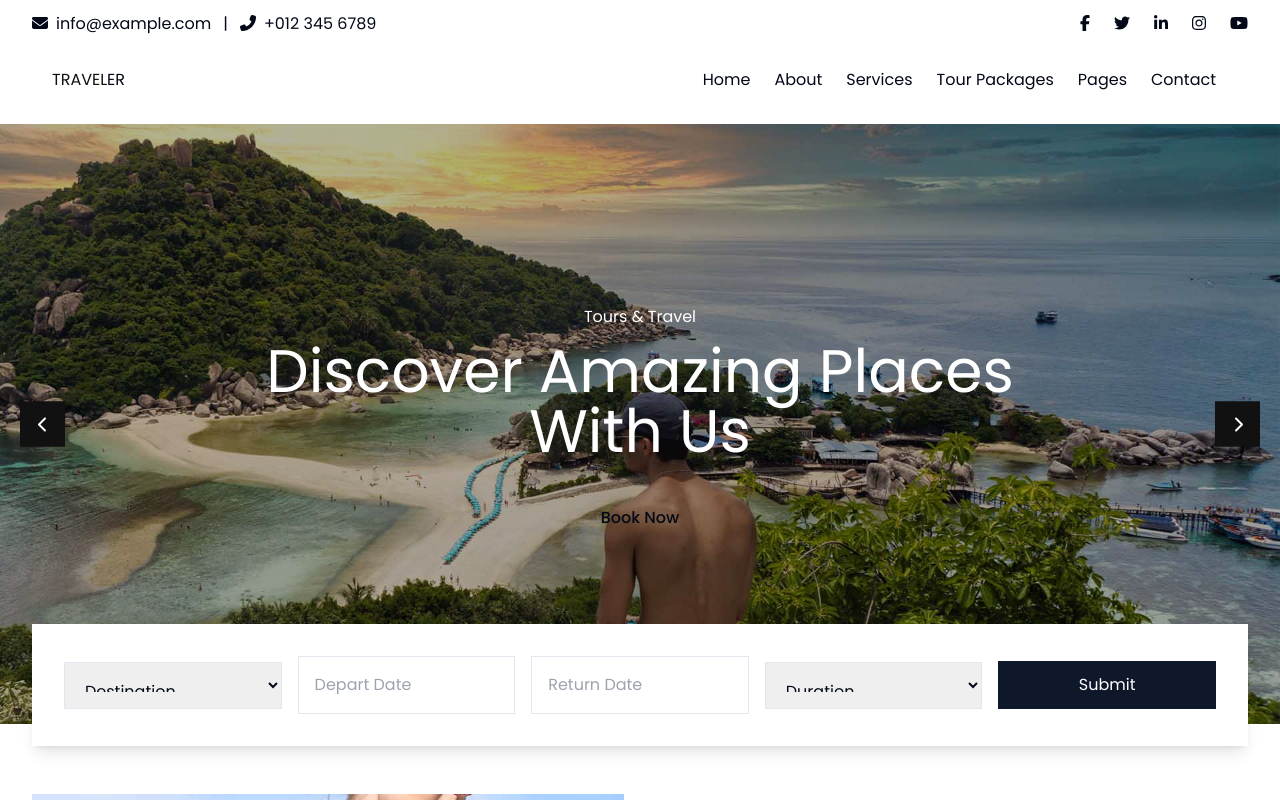
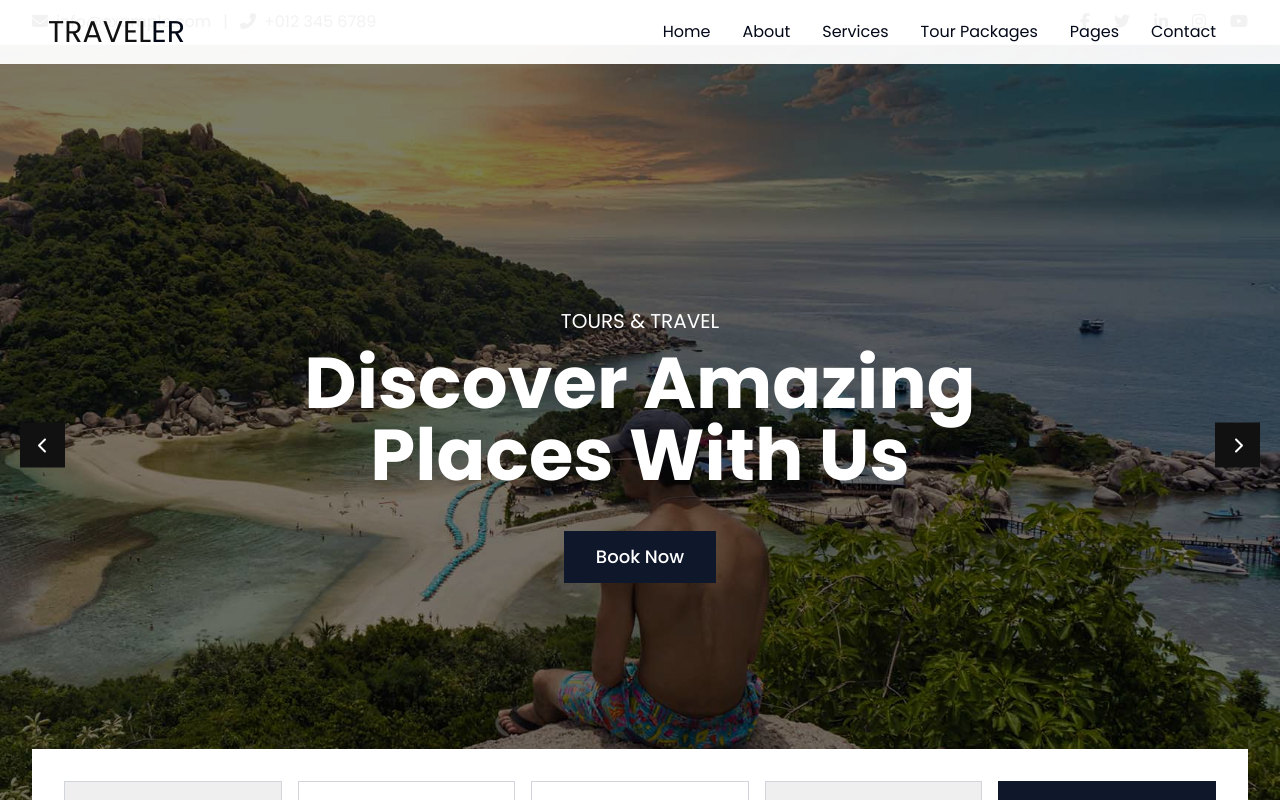
Before and after one commit to mukeshbuwade1/reactify-html-magic, a React (Vite) app: page / in a window 1280 px wide. Shown: the top 800 px of the page. Built offline with nearby package versions, Linux system fonts and the light colour scheme.

Commit message:
Update UI placement
Update the UI placement of the nav header, carousel, and search field (BookingForm).

```diff
--- a/src/components/BookingForm.tsx
+++ b/src/components/BookingForm.tsx
@@ -8,12 +8,12 @@ const BookingForm: React.FC = () => {
   const [returnDate, setReturnDate] = useState<Date | null>(null);
 
   return (
-    <div className="container mx-auto booking">
-      <div className="bg-white shadow-lg p-8">
-        <div className="grid grid-cols-1 md:grid-cols-5 gap-4 items-center">
+    <div className="container mx-auto booking relative z-10">
+      <div className="bg-white shadow-lg p-4 md:p-8 mx-3 md:mx-0 -mt-20 md:-mt-24">
+        <div className="grid grid-cols-1 md:grid-cols-5 gap-4">
           <div className="md:col-span-1">
-            <select className="w-full p-4 border" style={{ height: "47px" }}>
-              <option value="">Destination</option>
+            <select className="w-full p-4 border border-gray-300 text-gray-600" style={{ height: "56px" }}>
+              <option value="" disabled selected>Destination</option>
               <option value="1">Destination 1</option>
               <option value="2">Destination 2</option>
               <option value="3">Destination 3</option>
@@ -23,28 +23,30 @@ const BookingForm: React.FC = () => {
             <DatePicker
               selected={departDate}
               onChange={(date: Date) => setDepartDate(date)}
-              className="w-full p-4 border"
+              className="w-full p-4 border border-gray-300 text-gray-600"
               placeholderText="Depart Date"
+              style={{ height: "56px" }}
             />
           </div>
           <div className="md:col-span-1">
             <DatePicker
               selected={returnDate}
               onChange={(date: Date) => setReturnDate(date)}
-              className="w-full p-4 border"
+              className="w-full p-4 border border-gray-300 text-gray-600"
               placeholderText="Return Date"
+              style={{ height: "56px" }}
             />
           </div>
           <div className="md:col-span-1">
-            <select className="w-full p-4 border" style={{ height: "47px" }}>
-              <option value="">Duration</option>
-              <option value="1">Duration 1</option>
-              <option value="2">Duration 2</option>
-              <option value="3">Duration 3</option>
+            <select className="w-full p-4 border border-gray-300 text-gray-600" style={{ height: "56px" }}>
+              <option value="" disabled selected>Duration</option>
+              <option value="1">3 Days</option>
+              <option value="2">5 Days</option>
+              <option value="3">7 Days</option>
             </select>
           </div>
           <div className="md:col-span-1">
-            <button className="w-full bg-primary text-white p-3">Submit</button>
+            <button className="w-full bg-primary text-white p-4 hover:bg-opacity-90 transition-all font-medium" style={{ height: "56px" }}>Submit</button>
           </div>
         </div>
       </div>
--- a/src/components/HeaderCarousel.tsx
+++ b/src/components/HeaderCarousel.tsx
@@ -28,8 +28,8 @@ const HeaderCarousel: React.FC<HeaderCarouselProps> = ({ interval = 5000 }) => {
   };
 
   return (
-    <div className="container-fluid p-0">
-      <div id="header-carousel" className="relative overflow-hidden" style={{ height: '600px' }}>
+    <div className="container-fluid p-0 relative">
+      <div id="header-carousel" className="relative overflow-hidden" style={{ height: '100vh', maxHeight: '800px' }}>
         <div className="relative w-full h-full">
           {/* First Slide */}
           <div
@@ -37,11 +37,12 @@ const HeaderCarousel: React.FC<HeaderCarouselProps> = ({ interval = 5000 }) => {
             style={{ zIndex: activeIndex === 0 ? 1 : 0 }}
           >
             <img className="w-full h-full object-cover" src="/img/carousel-1.jpg" alt="Image" />
-            <div className="carousel-caption d-flex flex-column align-items-center justify-content-center absolute inset-0 flex flex-col items-center justify-center">
-              <div className="p-3" style={{ maxWidth: '900px' }}>
-                <h4 className="text-white text-uppercase mb-3">Tours & Travel</h4>
-                <h1 className="text-4xl md:text-5xl lg:text-6xl text-white mb-6">Let's Discover The World Together</h1>
-                <a href="#" className="btn btn-primary py-2 px-4 md:py-3 md:px-5 mt-2">Book Now</a>
+            <div className="absolute inset-0 bg-black bg-opacity-30"></div>
+            <div className="carousel-caption absolute inset-0 flex flex-col items-center justify-center text-center">
+              <div className="p-3 max-w-4xl mx-auto">
+                <h4 className="text-white text-uppercase mb-3 text-lg md:text-xl">TOURS & TRAVEL</h4>
+                <h1 className="text-4xl md:text-6xl lg:text-7xl text-white font-bold mb-6 leading-tight">Let's Discover The World Together</h1>
+                <a href="#" className="bg-primary text-white py-3 px-8 inline-block mt-4 text-lg font-medium hover:bg-opacity-90 transition-all">Book Now</a>
               </div>
             </div>
           </div>
@@ -52,11 +53,12 @@ const HeaderCarousel: React.FC<HeaderCarouselProps> = ({ interval = 5000 }) => {
             style={{ zIndex: activeIndex === 1 ? 1 : 0 }}
           >
             <img className="w-full h-full object-cover" src="/img/carousel-2.jpg" alt="Image" />
-            <div className="carousel-caption d-flex flex-column align-items-center justify-content-center absolute inset-0 flex flex-col items-center justify-center">
-              <div className="p-3" style={{ maxWidth: '900px' }}>
-                <h4 className="text-white text-uppercase mb-3">Tours & Travel</h4>
-                <h1 className="text-4xl md:text-5xl lg:text-6xl text-white mb-6">Discover Amazing Places With Us</h1>
-                <a href="#" className="btn btn-primary py-2 px-4 md:py-3 md:px-5 mt-2">Book Now</a>
+            <div className="absolute inset-0 bg-black bg-opacity-30"></div>
+            <div className="carousel-caption absolute inset-0 flex flex-col items-center justify-center text-center">
+              <div className="p-3 max-w-4xl mx-auto">
+                <h4 className="text-white text-uppercase mb-3 text-lg md:text-xl">TOURS & TRAVEL</h4>
+                <h1 className="text-4xl md:text-6xl lg:text-7xl text-white font-bold mb-6 leading-tight">Discover Amazing Places With Us</h1>
+                <a href="#" className="bg-primary text-white py-3 px-8 inline-block mt-4 text-lg font-medium hover:bg-opacity-90 transition-all">Book Now</a>
               </div>
             </div>
           </div>
@@ -65,15 +67,15 @@ const HeaderCarousel: React.FC<HeaderCarouselProps> = ({ interval = 5000 }) => {
         {/* Navigation Buttons */}
         <button
           onClick={handlePrev}
-          className="absolute left-5 top-1/2 transform -translate-y-1/2 z-10 btn btn-dark w-[45px] h-[45px] flex items-center justify-center"
+          className="absolute left-5 top-1/2 transform -translate-y-1/2 z-10 w-[45px] h-[45px] flex items-center justify-center bg-dark text-white hover:bg-opacity-80"
         >
-          <FontAwesomeIcon icon={faChevronLeft} className="text-white" />
+          <FontAwesomeIcon icon={faChevronLeft} />
         </button>
         <button
           onClick={handleNext}
-          className="absolute right-5 top-1/2 transform -translate-y-1/2 z-10 btn btn-dark w-[45px] h-[45px] flex items-center justify-center"
+          className="absolute right-5 top-1/2 transform -translate-y-1/2 z-10 w-[45px] h-[45px] flex items-center justify-center bg-dark text-white hover:bg-opacity-80"
         >
-          <FontAwesomeIcon icon={faChevronRight} className="text-white" />
+          <FontAwesomeIcon icon={faChevronRight} />
         </button>
       </div>
     </div>
--- a/src/pages/Index.tsx
+++ b/src/pages/Index.tsx
@@ -16,6 +16,7 @@ import BookingForm from '../components/BookingForm';
 const Index = () => {
   const [showBackToTop, setShowBackToTop] = useState(false);
   const [mobileMenuOpen, setMobileMenuOpen] = useState(false);
+  const [scrolled, setScrolled] = useState(false);
 
   useEffect(() => {
     const handleScroll = () => {
@@ -23,6 +24,12 @@ const Index = () => {
         setShowBackToTop(true);
       } else {
         setShowBackToTop(false);
+      }
+
+      if (window.scrollY > 100) {
+        setScrolled(true);
+      } else {
+        setScrolled(false);
       }
     };
 
@@ -44,7 +51,7 @@ const Index = () => {
   return (
     <div className="min-h-screen">
       {/* Topbar Start */}
-      <div className="hidden lg:block bg-light pt-3">
+      <div className="hidden lg:block topbar">
         <div className="container mx-auto">
           <div className="flex justify-between items-center">
             <div className="flex items-center">
@@ -75,24 +82,23 @@ const Index = () => {
       {/* Topbar End */}
 
       {/* Navbar Start */}
-      <div className="navbar relative w-full z-10">
-        <div className="container mx-auto relative py-3">
-          <nav className="bg-white lg:bg-transparent shadow-lg lg:shadow-none py-3 px-5">
-            <div className="flex justify-between items-center">
-              <a href="/" className="navbar-brand">
-                <h1 className="m-0 text-primary"><span className="text-dark">TRAVEL</span>ER</h1>
+      <nav className={`navbar ${scrolled ? 'shadow-md' : ''}`}>
+        <div className="container mx-auto">
+          <div className="flex justify-between items-center py-3 px-4">
+            <a href="/" className="navbar-brand flex-shrink-0">
+              <h1 className="m-0 text-3xl"><span className="text-dark">TRAVEL</span><span className="text-primary">ER</span></h1>
             </a>
-              <button className="lg:hidden" onClick={toggleMobileMenu}>
+            <button className="lg:hidden text-dark" onClick={toggleMobileMenu}>
               <FontAwesomeIcon icon={faBars} className="text-2xl" />
             </button>
             <div className="hidden lg:flex items-center">
-                <a className="px-3 py-2 nav-item nav-link active" href="/">Home</a>
-                <a className="px-3 py-2 nav-item nav-link" href="/about">About</a>
-                <a className="px-3 py-2 nav-item nav-link" href="/service">Services</a>
-                <a className="px-3 py-2 nav-item nav-link" href="/package">Tour Packages</a>
+              <a className="px-4 py-2 nav-item nav-link active" href="/">Home</a>
+              <a className="px-4 py-2 nav-item nav-link" href="/about">About</a>
+              <a className="px-4 py-2 nav-item nav-link" href="/service">Services</a>
+              <a className="px-4 py-2 nav-item nav-link" href="/package">Tour Packages</a>
               <div className="relative nav-item dropdown group">
-                  <a href="#" className="px-3 py-2 nav-link dropdown-toggle">Pages</a>
-                  <div className="absolute hidden group-hover:block mt-1 bg-white border-0 rounded-none w-48 z-10">
+                <a href="#" className="px-4 py-2 nav-link dropdown-toggle">Pages</a>
+                <div className="absolute hidden group-hover:block mt-1 bg-white border-0 rounded-none w-48 z-10 shadow-lg">
                   <a className="block px-4 py-2 dropdown-item hover:bg-light" href="/blog">Blog Grid</a>
                   <a className="block px-4 py-2 dropdown-item hover:bg-light" href="/single">Blog Detail</a>
                   <a className="block px-4 py-2 dropdown-item hover:bg-light" href="/destination">Destination</a>
@@ -100,12 +106,11 @@ const Index = () => {
                   <a className="block px-4 py-2 dropdown-item hover:bg-light" href="/testimonial">Testimonial</a>
                 </div>
               </div>
-                <a className="px-3 py-2 nav-item nav-link" href="/contact">Contact</a>
+              <a className="px-4 py-2 nav-item nav-link" href="/contact">Contact</a>
+            </div>
           </div>
         </div>
       </nav>
-        </div>
-      </div>
 
       {/* Mobile Menu */}
       {mobileMenuOpen && (
@@ -129,7 +134,7 @@ const Index = () => {
       {/* Booking End */}
 
       {/* About Start */}
-      <div className="container mx-auto py-12">
+      <div className="container mx-auto py-12 mt-10">
         <div className="grid grid-cols-1 lg:grid-cols-2 gap-8">
           <div className="h-[500px] relative">
             <img className="absolute w-full h-full object-cover" src="/img/about.jpg" alt="About" />
--- a/src/styles/globals.css
+++ b/src/styles/globals.css
@@ -28,6 +28,14 @@ h1, h2, h3, h4, h5, h6 {
 
 .text-primary {
   color: var(--primary) !important;
+}
+
+.bg-primary {
+  background-color: var(--primary);
+}
+
+.bg-dark {
+  background-color: var(--dark);
 }
 
 .btn-primary {
@@ -66,10 +74,20 @@ h1, h2, h3, h4, h5, h6 {
   color: var(--dark);
 }
 
+.navbar {
+  position: absolute;
+  width: 100%;
+  top: 0;
+  left: 0;
+  z-index: 999;
+  background-color: rgba(255, 255, 255, 0.95);
+}
+
 .navbar-light .navbar-nav .nav-link {
   padding: 30px 15px;
   color: var(--dark);
   outline: none;
+  font-weight: 500;
 }
 
 .navbar-light .navbar-nav .nav-link:hover,
@@ -79,13 +97,13 @@ h1, h2, h3, h4, h5, h6 {
 
 .booking {
   position: relative;
-  margin-top: -100px !important;
-  z-index: 10;
+  margin-top: -40px !important;
+  z-index: 99;
 }
 
 @media (max-width: 768px) {
   .booking {
-    margin-top: -30px !important;
+    margin-top: -20px !important;
   }
 }
 
@@ -246,14 +264,6 @@ h1, h2, h3, h4, h5, h6 {
   color: rgba(255, 255, 255, .5);
 }
 
-.navbar {
-  position: absolute;
-  width: 100%;
-  top: 0;
-  left: 0;
-  z-index: 999;
-}
-
 .navbar-toggler {
   border: none;
   outline: none;
@@ -268,6 +278,7 @@ h1, h2, h3, h4, h5, h6 {
   padding: 15px;
   box-shadow: 0 10px 15px rgba(0, 0, 0, 0.1);
   z-index: 998;
+  transition: all 0.3s ease;
 }
 
 @media (min-width: 992px) {
@@ -296,3 +307,13 @@ h1, h2, h3, h4, h5, h6 {
   background-color: #000000;
   border-color: #000000;
 }
+
+.text-uppercase {
+  text-transform: uppercase;
+}
+
+.topbar {
+  padding: 10px 0;
+  background-color: #f8f9fa;
+  border-bottom: 1px solid #eeeeee;
+}
```
Lines whose indentation alone changed are shown as unchanged.
